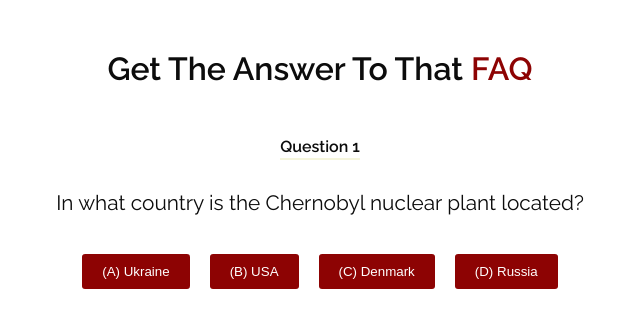
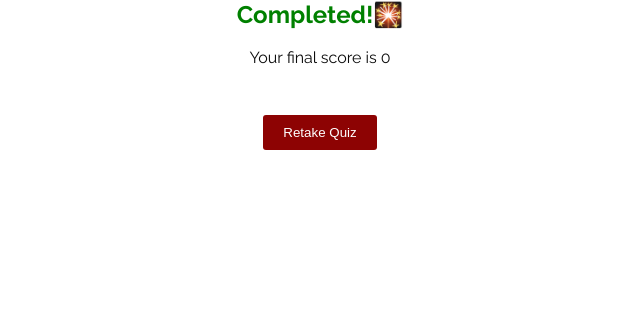
Before and after one commit to odiase-paul/React-quiz-page, a React (Create React App) app: page /score in a window 1280 px wide. Shown: the top 328 px of the page, without its empty margins (320-960 px from the left). Built offline with nearby package versions, Linux system fonts and the light colour scheme.

Commit message:
final score page

```diff
--- a/package.json
+++ b/package.json
@@ -1,4 +1,5 @@
 {
+  "homepage": "https://odiase-paul.github.io/",
   "name": "quiz-page",
   "version": "0.1.0",
   "private": true,
@@ -8,11 +9,14 @@
     "@testing-library/user-event": "^13.5.0",
     "react": "^18.3.1",
     "react-dom": "^18.3.1",
+    "react-router-dom": "^6.25.1",
     "react-scripts": "5.0.1",
     "web-vitals": "^2.1.4"
   },
   "scripts": {
     "start": "react-scripts start",
+    "predeploy": "npm run build",
+    "deploy": "gh-pages -d build",
     "build": "react-scripts build",
     "test": "react-scripts test",
     "eject": "react-scripts eject"
--- a/src/App.css
+++ b/src/App.css
@@ -8,6 +8,10 @@ body {
   box-sizing: border-box;
   padding: 0;
   margin: 0;
+}
+.move {
+  border: 2px solid black;
+  display: block;
 }
 .container {
   background-color: #fff;
@@ -38,7 +42,9 @@ h1 span {
 .question {
   font-size: 1.3em;
 }
-button {
+
+button,
+.retake-quiz {
   cursor: pointer;
   padding: 10px 20px;
   margin: 10px;
@@ -46,6 +52,10 @@ button {
   border: none;
   border-radius: 3px;
   color: #fff;
+}
+.retake-quiz {
+  text-decoration: none;
+  margin: 0;
 }
 .buttons {
   margin-top: 10px;
--- a/src/App.js
+++ b/src/App.js
@@ -1,96 +1,34 @@
-import uuid from "react-uuid";
+import { Route, Routes } from "react-router-dom";
 import "./App.css";
-import { useState, useEffect } from "react";
-import Button from "./button";
+import Home from "./home/home";
 import ScoreApp from "./score";
-function App() {
-  const allQuestions = [
-    {
-      id: 1,
-      question: "Which planet in the Milky Way is the hottest?",
-      options: ["(A) Earth", "(B) Venus", "(C) Pluto", "(D) Mars"],
-      answer: "(B) Venus",
-    },
-    {
-      id: 2,
-      question: "What city is known as 'The Eternal City'?",
-      options: ["(A) Rome", "(B) London", "(C) New york", "(D) Manchester"],
-      answer: "(A) Rome",
-    },
-    {
-      id: 3,
-      question: "Which planet has the most moons?",
-      options: ["(A) Saturn", "(B) Venus", "(C) Pluto", "(D) Mars"],
-      answer: "(A) Saturn",
-    },
-    {
-      id: 4,
-      question: "What country has won the most World Cups?",
-      options: ["(A) Brazil", "(B) Italy", "(C) Argentina", "(D) Spain"],
-      answer: "(A) Brazil",
-    },
-    {
-      id: 5,
-      question: "In what country is the Chernobyl nuclear plant located?",
-      options: ["(A) Ukraine", "(B) USA", "(C) Denmark", "(D) Russia"],
-      answer: "(A) Ukraine",
-    },
-  ];
+import { useState } from "react";
 
-  const [randomQuestionNumber, setRandomQuestionNumber] = useState(0);
-  const [randomArray, setRandomArray] = useState([]);
-  const [questionNumber, setQuestionNumber] = useState(1);
-  const [finalResult, setFinalResult] = useState(false);
+const App = () => {
   const [finalScore, setFinalScore] = useState(0);
-  useEffect(() => {
-    const randomQuestionArray = allQuestions.sort(() =>
-      Math.floor(Math.random() - 0.5)
-    );
-    setRandomArray(randomQuestionArray);
-  }, []);
-
-  const currentQuestion = randomArray[randomQuestionNumber];
-
-  const handleChange = (btn) => {
-    if (questionNumber < allQuestions.length) {
-      setQuestionNumber((previousValue) => previousValue + 1);
-      setRandomQuestionNumber(randomQuestionNumber + 1);
-    } else {
-      setFinalResult(true);
-    }
-    if (currentQuestion.answer === btn) {
-      setFinalScore(finalScore + 1);
-    } else {
-    }
+  const handleFinalScore = () => {
+    setFinalScore(finalScore + 1);
+  };
+  const handleRestart = () => {
+    setFinalScore(0);
   };
 
   return (
-    <div className="App container">
-      {!finalResult ? (
-        <div className="entire-element">
-          <h1>
-            Get The Answer To That <span>FAQ</span>
-          </h1>
-
-          <p className="question-number">{`Question ${questionNumber}`}</p>
-          <p className="question">
-            {currentQuestion && currentQuestion.question}
-          </p>
-          <br />
-
-          <div className="buttons">
-            <Button
-              handleChange={handleChange}
-              currentQuestion={currentQuestion}
-              uuid={uuid}
-            />
-          </div>
-        </div>
-      ) : (
-        <ScoreApp finalScore={finalScore} />
-      )}
+    <div className="App">
+      <Routes>
+        <Route
+          path="/"
+          element={<Home handleFinalScore={handleFinalScore} />}
+        />
+        <Route
+          path="/score"
+          element={
+            <ScoreApp finalScore={finalScore} handleRestart={handleRestart} />
+          }
+        />
+      </Routes>
     </div>
   );
-}
+};
 
 export default App;
--- a/src/button.jsx
+++ b/src/button.jsx
@@ -1,16 +1,18 @@
+import { Fragment } from "react";
+
 const Button = (props) => {
   const handleChange = props.handleChange;
   const currentQuestion = props.currentQuestion;
   const uuid = props.uuid;
   return (
-    <div>
+    <Fragment>
       {currentQuestion &&
         currentQuestion.options.map((btn) => (
           <button onClick={() => handleChange(btn)} key={uuid()} id="effect">
             {btn}
           </button>
         ))}
-    </div>
+    </Fragment>
   );
 };
 
--- /dev/null
+++ b/src/home/home.jsx
@@ -0,0 +1,79 @@
+import uuid from "react-uuid";
+import { useState, useEffect } from "react";
+import TopComponent from "../topComponent";
+import { useNavigate } from "react-router-dom";
+
+const Home = ({ handleFinalScore }) => {
+  const allQuestions = [
+    {
+      id: 1,
+      question: "Which planet in the Milky Way is the hottest?",
+      options: ["(A) Earth", "(B) Venus", "(C) Pluto", "(D) Mars"],
+      answer: "(B) Venus",
+    },
+    {
+      id: 2,
+      question: "What city is known as 'The Eternal City'?",
+      options: ["(A) Rome", "(B) London", "(C) New york", "(D) Manchester"],
+      answer: "(A) Rome",
+    },
+    {
+      id: 3,
+      question: "Which planet has the most moons?",
+      options: ["(A) Saturn", "(B) Venus", "(C) Pluto", "(D) Mars"],
+      answer: "(A) Saturn",
+    },
+    {
+      id: 4,
+      question: "What country has won the most World Cups?",
+      options: ["(A) Brazil", "(B) Italy", "(C) Argentina", "(D) Spain"],
+      answer: "(A) Brazil",
+    },
+    {
+      id: 5,
+      question: "In what country is the Chernobyl nuclear plant located?",
+      options: ["(A) Ukraine", "(B) USA", "(C) Denmark", "(D) Russia"],
+      answer: "(A) Ukraine",
+    },
+  ];
+
+  const [randomQuestionNumber, setRandomQuestionNumber] = useState(0);
+  const [randomArray, setRandomArray] = useState([]);
+  const [questionNumber, setQuestionNumber] = useState(1);
+
+  const navigate = useNavigate();
+  useEffect(() => {
+    const randomQuestionArray = allQuestions.sort(() =>
+      Math.floor(Math.random() - 0.5)
+    );
+    setRandomArray(randomQuestionArray);
+  }, []);
+
+  const currentQuestion = randomArray[randomQuestionNumber];
+
+  const handleChange = (btn) => {
+    if (questionNumber < allQuestions.length) {
+      setQuestionNumber((previousValue) => previousValue + 1);
+      setRandomQuestionNumber(randomQuestionNumber + 1);
+    } else {
+      navigate("/score");
+    }
+    if (currentQuestion.answer === btn) {
+      handleFinalScore();
+    } else {
+    }
+  };
+
+  return (
+    <div className="container">
+      <TopComponent
+        handleChange={handleChange}
+        questionNumber={questionNumber}
+        currentQuestion={currentQuestion}
+        uuid={uuid}
+      />
+    </div>
+  );
+};
+
+export default Home;
--- a/src/index.js
+++ b/src/index.js
@@ -2,11 +2,14 @@ import React from "react";
 import ReactDOM from "react-dom/client";
 import "./index.css";
 import App from "./App";
+import { BrowserRouter } from "react-router-dom";
 
 const root = ReactDOM.createRoot(document.getElementById("root"));
 root.render(
   <React.StrictMode>
-    <App />
+    <BrowserRouter>
+      <App />
+    </BrowserRouter>
   </React.StrictMode>
 );
 
--- /dev/null
+++ b/src/questions.jsx
@@ -0,0 +1,16 @@
+const QuestionComponent = (props) => {
+  const questionNumber = props.questionNumber;
+  const currentQuestion = props.currentQuestion;
+  return (
+    <div>
+      <h1>
+        Get The Answer To That <span>FAQ</span>
+      </h1>
+
+      <p className="question-number">{`Question ${questionNumber}`}</p>
+      <p className="question">{currentQuestion && currentQuestion.question}</p>
+    </div>
+  );
+};
+
+export default QuestionComponent;
--- a/src/score.jsx
+++ b/src/score.jsx
@@ -1,11 +1,25 @@
-const ScoreApp = (props) => {
-  const finalScore = props.finalScore;
+import { Fragment } from "react";
+import { useNavigate } from "react-router-dom";
+
+const ScoreApp = ({ finalScore, handleRestart }) => {
+  const navigate = useNavigate();
+  const handleRestartHere = () => {
+    navigate("/");
+    handleRestart();
+  };
   return (
-    <div className="end-result">
-      <h2>Completed!🎇</h2>
+    <Fragment>
+      <div className="end-result">
+        <h2>Completed!🎇</h2>
+        <br />
+        <p className="score">Your final score is {finalScore}</p>
+      </div>
       <br />
-      <p className="score">Your final score is {finalScore}</p>
-    </div>
+      <br />
+      <div>
+        <button onClick={handleRestartHere}>Retake Quiz</button>
+      </div>
+    </Fragment>
   );
 };
 
--- /dev/null
+++ b/src/topComponent.jsx
@@ -0,0 +1,32 @@
+import { Fragment } from "react";
+import QuestionComponent from "./questions";
+import Button from "./button";
+
+const TopComponent = (props) => {
+  const questionNumber = props.questionNumber;
+  const currentQuestion = props.currentQuestion;
+  const handleChange = props.handleChange;
+  const uuid = props.uuid;
+  return (
+    <Fragment>
+      <div className="entire-element">
+        <div className="question-div">
+          <QuestionComponent
+            questionNumber={questionNumber}
+            currentQuestion={currentQuestion}
+          />
+          <br />
+        </div>
+        <div className="buttons">
+          <Button
+            handleChange={handleChange}
+            currentQuestion={currentQuestion}
+            uuid={uuid}
+          />
+        </div>
+      </div>
+    </Fragment>
+  );
+};
+
+export default TopComponent;
```
Also changed, not shown: 1 other file (tests, documents, lock files or other folders).
